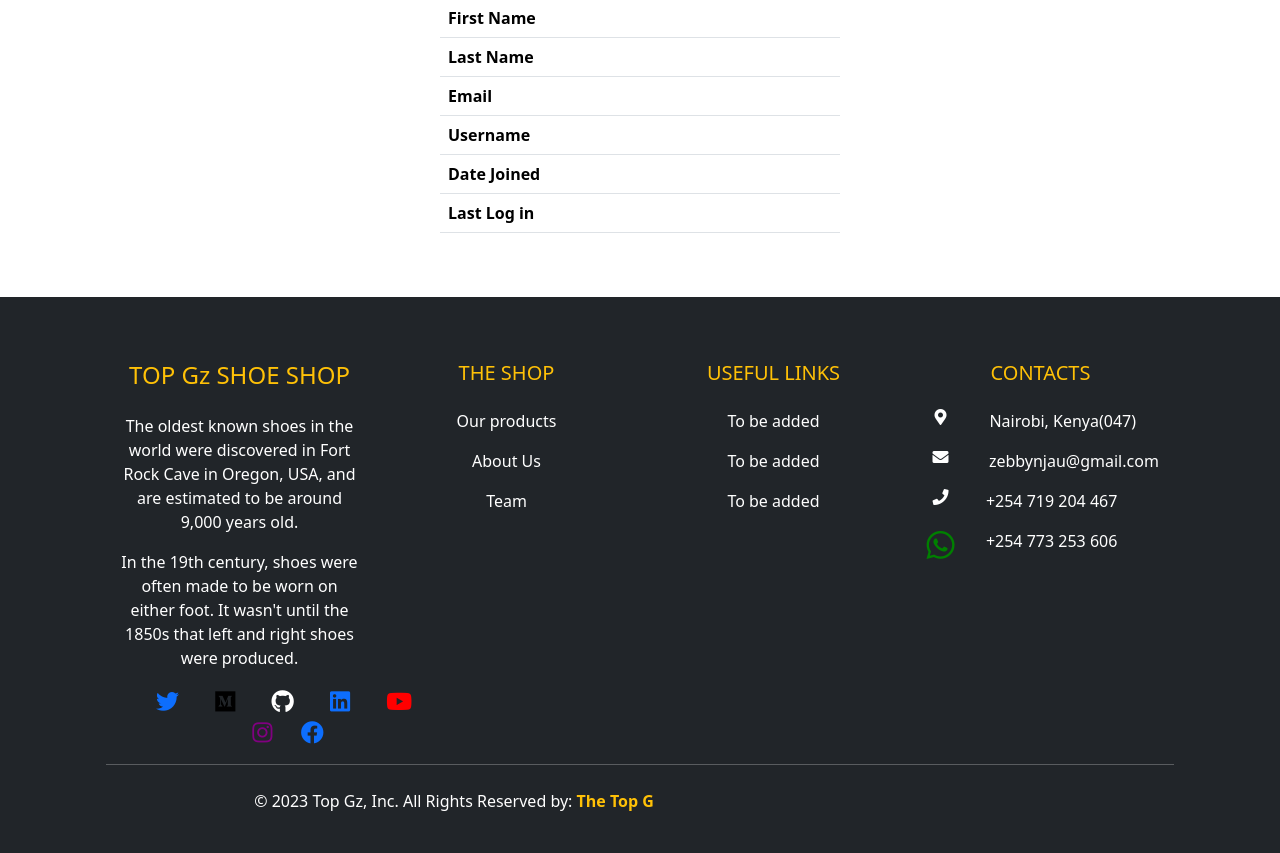
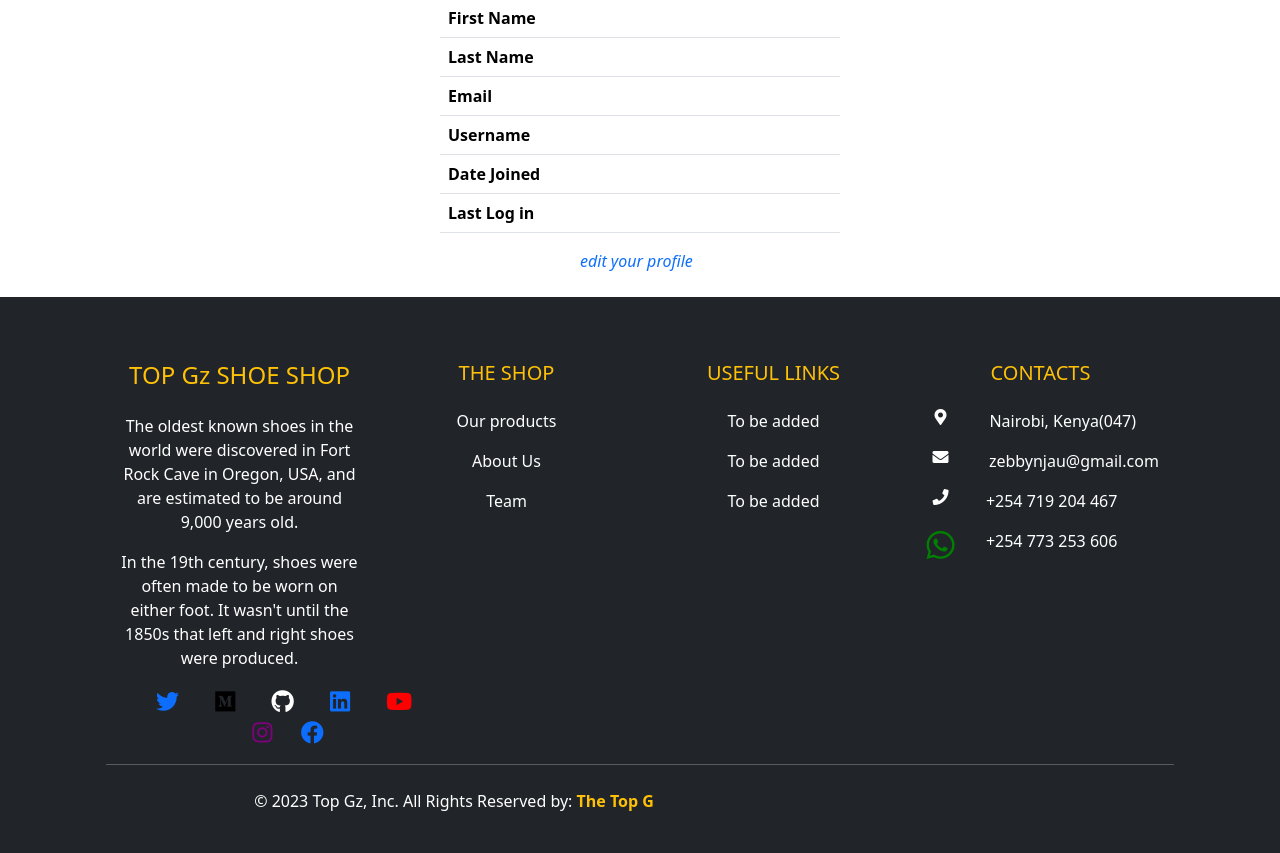
Before and after one commit to zebbyG/topg-shop, a Django app: template TOP Gz SHOE SHOP/accounts/templates/profile_details.html in a window 1280 px wide. Shown: the part 313-1166 px from the top of the page. Run offline with Django 4.2, Linux system fonts and the light colour scheme; the template is opened without the code that fills it, so the values that code supplies are empty.

Commit message:
Link to edit profile

```diff
--- a/TOP Gz SHOE SHOP/accounts/templates/profile_details.html
+++ b/TOP Gz SHOE SHOP/accounts/templates/profile_details.html
@@ -1,9 +1,9 @@
 {% load static %}
 <html lang="en">
 <head>
-    <meta charset="UTF-8">
-    <title>PROFILE DETAILS</title>
-    <link rel="stylesheet" href="{% static 'page-header.css' %}">
+  <meta charset="UTF-8">
+  <title>PROFILE DETAILS</title>
+  <link rel="stylesheet" href="{% static 'page-header.css' %}">
 </head>
 <body>
 {% include 'bootstrap.html' %}
@@ -14,10 +14,8 @@
         <strong>{{ request.user }} details</strong><!-- page-header.css for custom container styling -->
     </h3>
 </div>
+<br>
 <table class="table table-hover square-table" style="width: 400px; margin-left: auto; margin-right: auto;">
-  <thead>
-<br>
-  </thead>
   <tbody>
     <tr>
       <td style="font-weight: bold;">First Name</td>
@@ -45,6 +43,7 @@
     </tr>
   </tbody>
 </table>
+<em><a href="{% url 'accounts:edit_profile' %}" style="text-decoration: none; margin-left: 580px;">edit your profile</a></em>
 <br><br>
 {% include 'baseshop_footer.html' %}
 </body>
```
